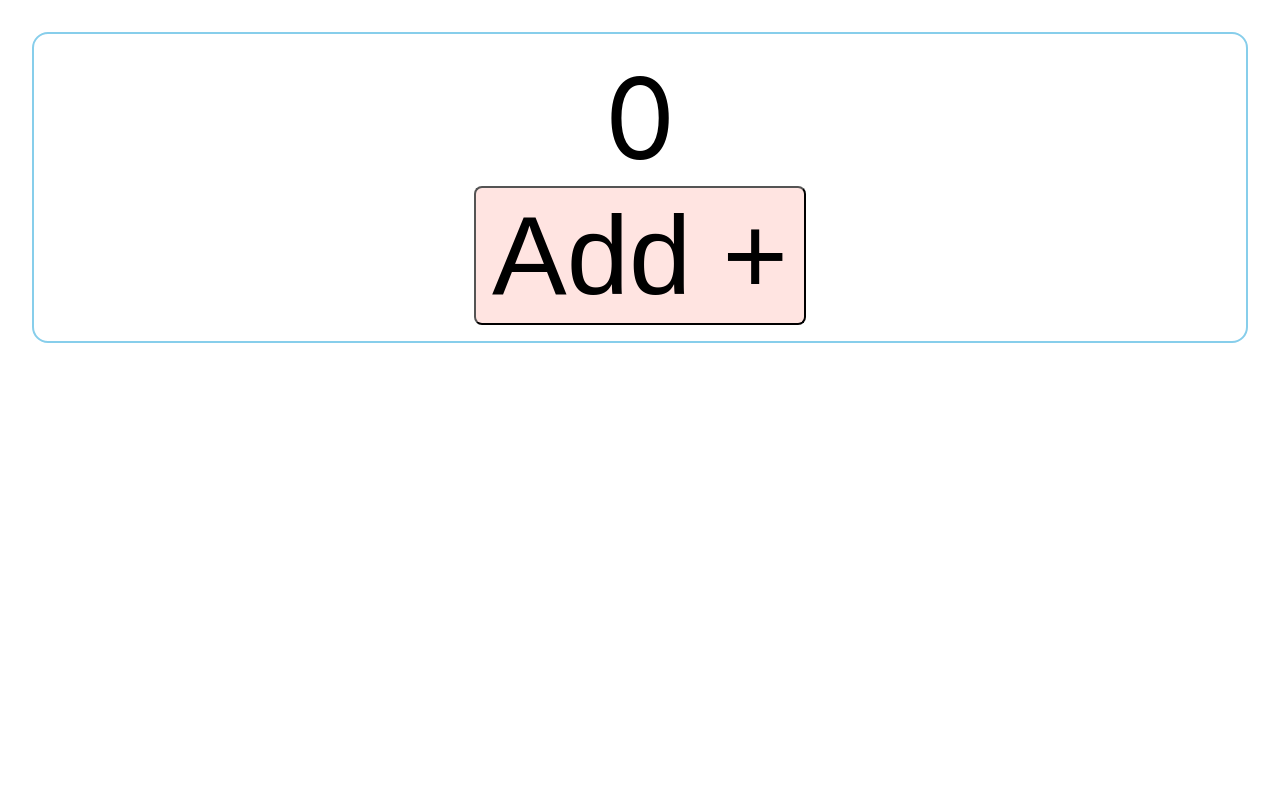
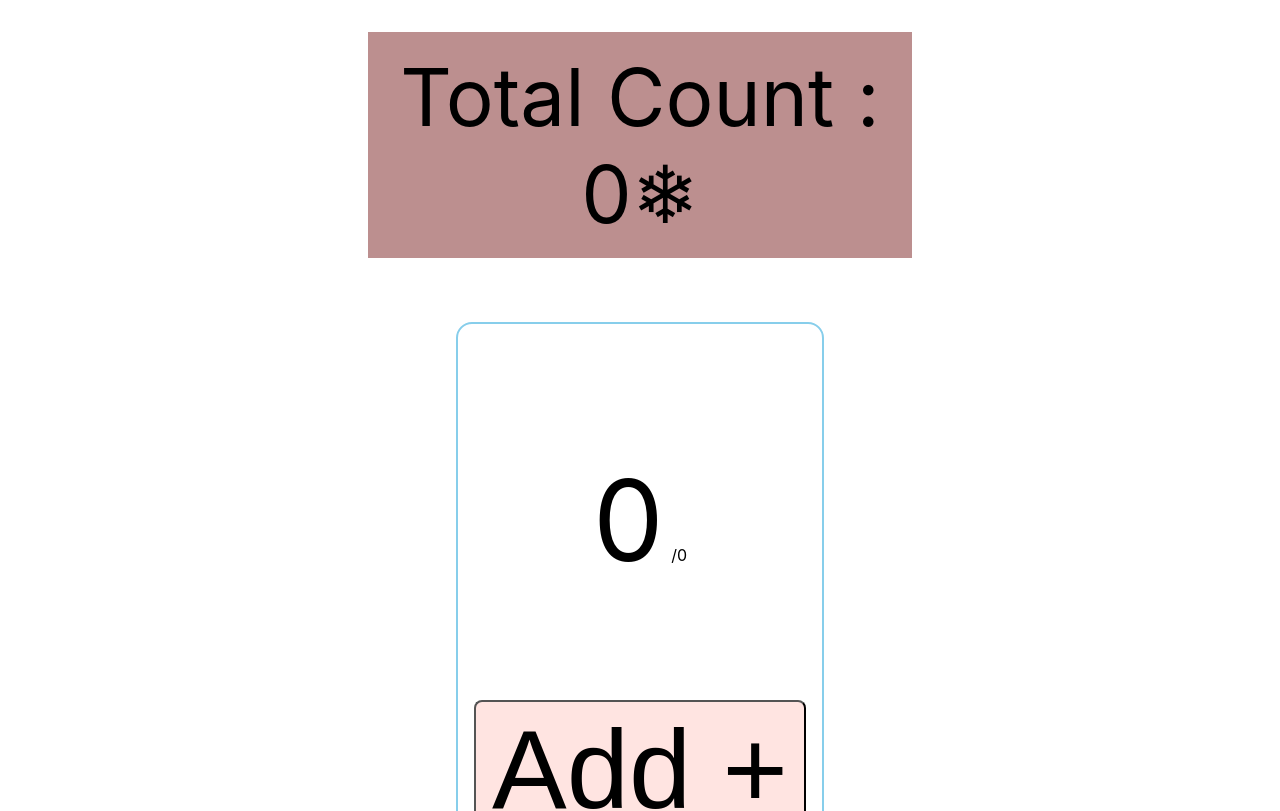
Before and after one commit to dixk3458/React, a React (Create React App) app in the folder basic/: page / in a window 1280 px wide. Shown: the top 811 px of the page. Built offline with nearby package versions, Linux system fonts and the light colour scheme.

Commit message:
공통 데이터 관리하기

```diff
--- a/basic/src/App.css
+++ b/basic/src/App.css
@@ -74,6 +74,21 @@
   margin: auto;
 }
 
+.container {
+  display: flex;
+  flex-direction: column;
+  align-items: center;
+}
+
+.banner {
+  width: 40%;
+  text-align: center;
+  margin: 2rem;
+  padding: 1rem;
+  font-size: 5rem;
+  background-color: rosybrown;
+}
+
 .counter {
   display: flex;
   flex-direction: column;
@@ -99,3 +114,8 @@
   cursor: pointer;
   background: mistyrose;
 }
+
+.total {
+  font-size: 1rem;
+  margin-left: -1.5rem;
+}
--- a/basic/src/AppCounter.jsx
+++ b/basic/src/AppCounter.jsx
@@ -1,11 +1,22 @@
-import React from 'react';
+import React, { useState } from 'react';
 import './App.css';
 import Counter from './components/Counter';
 
 export default function AppCounter() {
+  const [count, setCount] = useState(0);
+
+  const handleClick = () => setCount(prev => prev + 1);
+
   return (
-    <div>
-      <Counter />
+    <div className="container">
+      <div className="banner">
+        Total Count : {count}
+        {count > 10 ? '🔥' : '❄'}
+      </div>
+      <div className="counters">
+        <Counter total={count} onClick={handleClick} />
+        <Counter total={count} onClick={handleClick} />
+      </div>
     </div>
   );
 }
--- a/basic/src/components/Counter.jsx
+++ b/basic/src/components/Counter.jsx
@@ -1,18 +1,18 @@
 import React, { useState } from 'react';
 
-export default function Counter() {
+export default function Counter({ total, onClick }) {
   const [count, setCount] = useState(0);
 
   return (
     <div className="counter">
-      <span className="number">{count}</span>
+      <p className="number">
+        {count} <span className="total">/{total}</span>
+      </p>
       <button
         className="button"
         onClick={() => {
           setCount(prev => prev + 1);
-          setCount(prev => prev + 1);
-          //   setCount(count+1);
-          //   setCount(count+1);
+          onClick();
         }}
       >
         Add +
```
